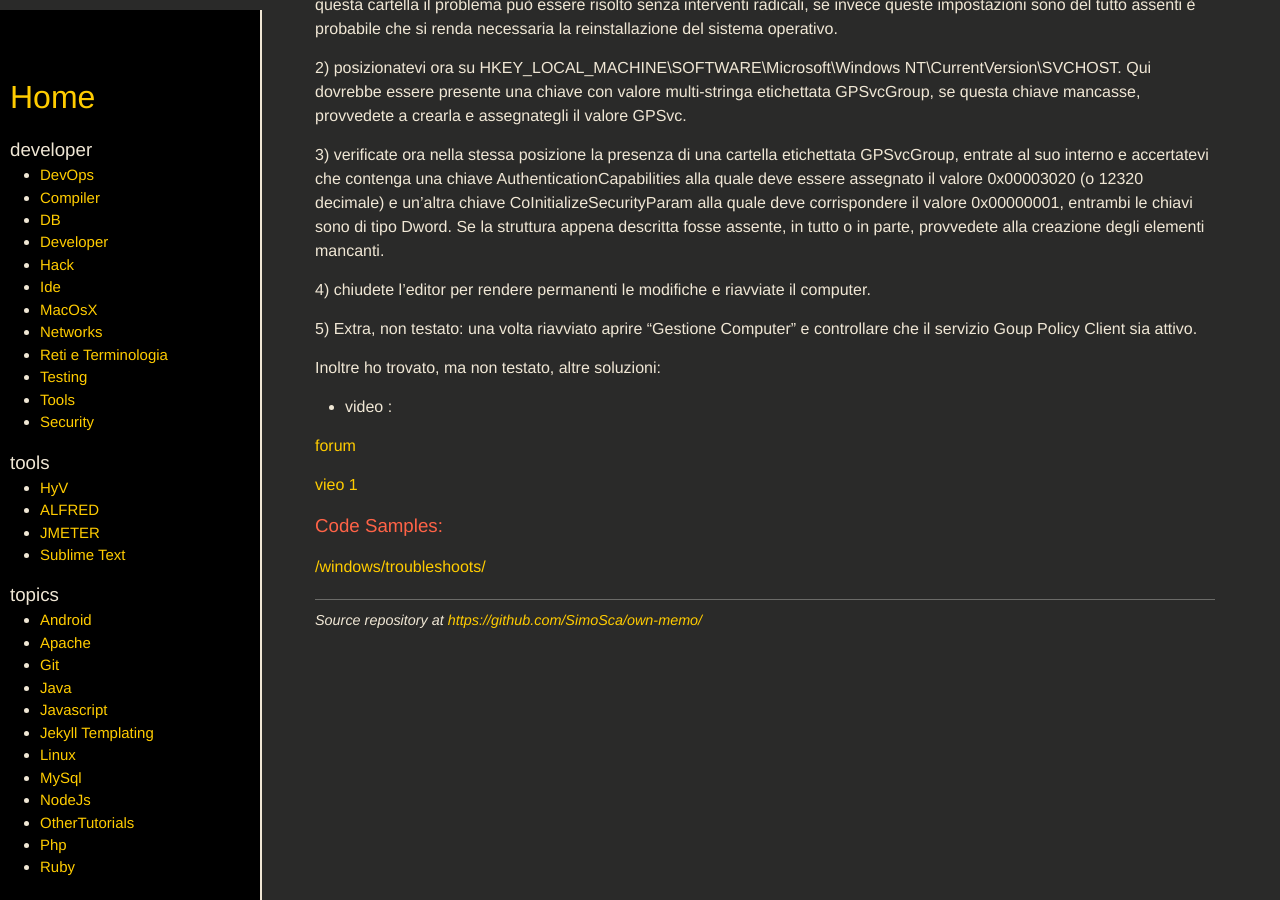
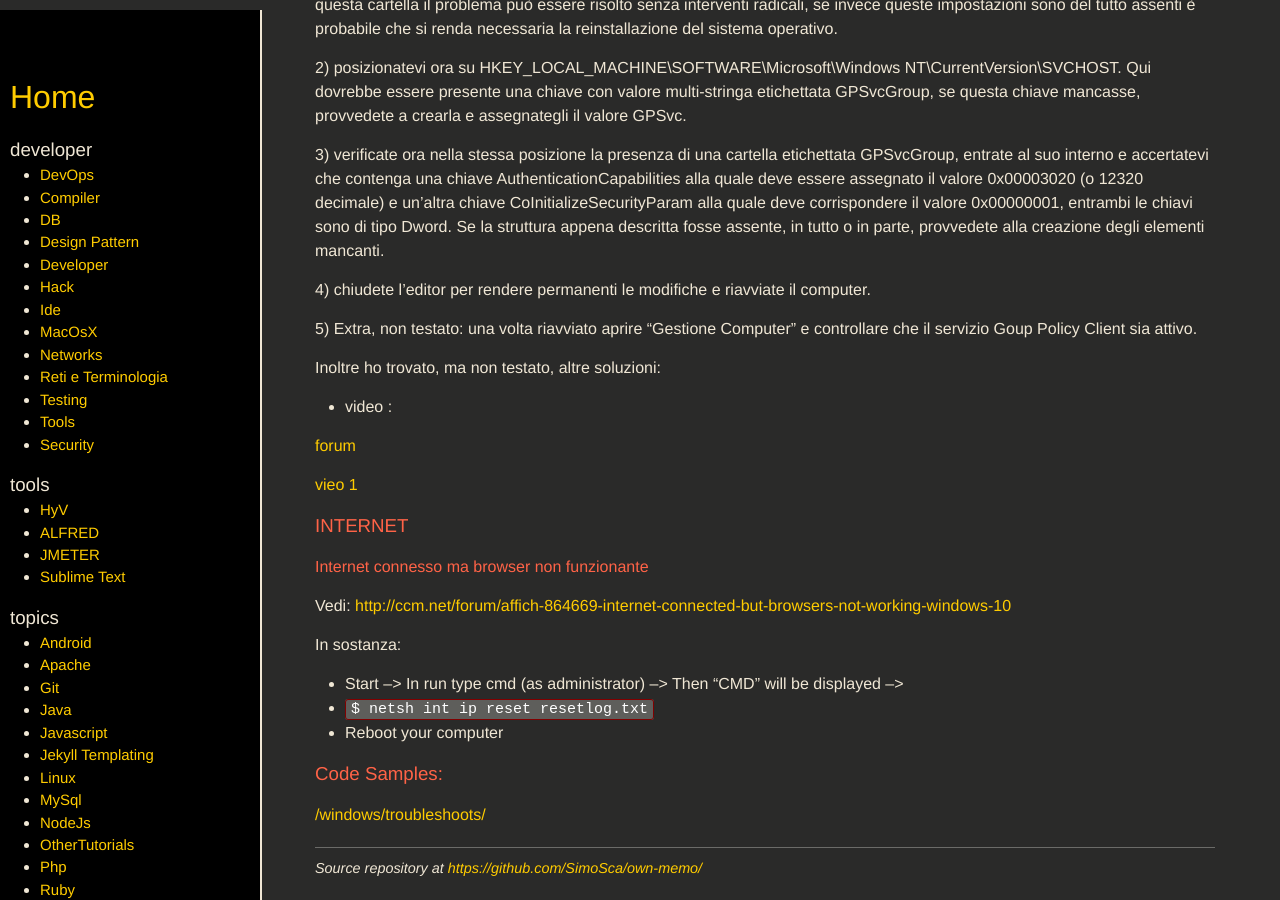
Before and after one commit to SimoSca/own-memo, a Jekyll site: the page built from _pages/windows/windows-troubleshoots.md, in a window 1280 px wide and 900 px high, scrolled down 836 px. Built offline with Jekyll 4.4.1, drawn with Linux system fonts in a browser that asks for light colours; nearby versions of some CDN libraries.

```diff
--- a/_pages/windows/windows-troubleshoots.md
+++ b/_pages/windows/windows-troubleshoots.md
@@ -53,3 +53,17 @@ Inoltre ho trovato, ma non testato, altre soluzioni:
 [forum ](http://answers.microsoft.com/en-us/windows/forum/windows_7-performance/why-wont-windows-connect-to-the-group-policy/b73107f8-8447-4599-87a5-65ecc6a63aa0?page=2&auth=1)
 
 [vieo 1](https://www.youtube.com/watch?feature=player_embedded&v=4m5KEmckWK4#t=115)
+
+
+
+### INTERNET
+
+#### Internet connesso ma browser non funzionante
+
+Vedi: [http://ccm.net/forum/affich-864669-internet-connected-but-browsers-not-working-windows-10](http://ccm.net/forum/affich-864669-internet-connected-but-browsers-not-working-windows-10)
+
+In sostanza:
+
+- Start --> In run type cmd (as administrator) --> Then "CMD" will be displayed -->
+- `$ netsh int ip reset resetlog.txt`
+- Reboot your computer
```
Also changed, not shown: _pages/developer/DevOps.md (+3 -0 lines), _pages/developer/design-pattern.md (added, +52 -0 lines).
